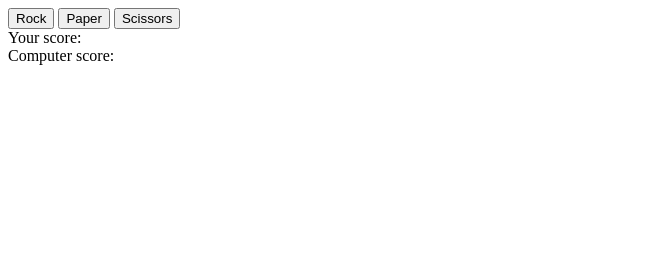
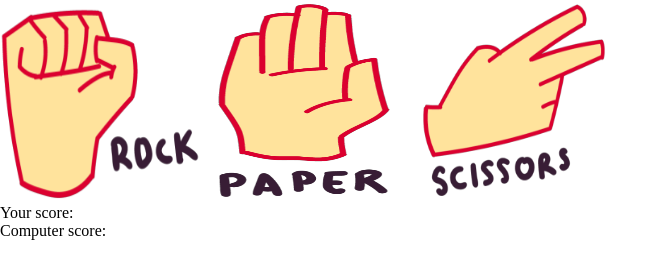
Before and after one commit to ramonferreirareis/rock-paper-scissors, a plain HTML site: page index.html in a window 1280 px wide. Shown: the whole page, without its empty margins (0-668 px from the left). Drawn offline with Linux system fonts and the light colour scheme.

Commit message:
Replace buttons for images

```diff
--- a/index.html
+++ b/index.html
@@ -5,14 +5,18 @@
     <meta name="viewport" content="width=device-width, initial-scale=1.0">
     <title>Rock Paper Scissors</title>
     <script src="main.js" defer></script>
+    <link rel="stylesheet" href="style.css">
 </head>
 <body>
-    <button id="rock">Rock</button>
-    <button id="paper">Paper</button>
-    <button id="scissors">Scissors</button>
+    <div class="hands">
+        <img id="rock" src="img/rock.PNG" alt="rock">
+        <img id="paper" src="img/paper.PNG" alt="paper">
+        <img id="scissors" src="img/scissors.PNG" alt="scissors">
+    </div>
+
     <div id="result"></div>
     <div id="humanScore">Your score: </div>
     <div id="computerScore">Computer score: </div>
 </body>
-
+<footer></footer>
 </html>
--- /dev/null
+++ b/style.css
@@ -0,0 +1,22 @@
+*,
+*:before,
+*:after {
+    box-sizing: border-box;
+  }
+
+* {
+    margin: 0;
+    padding: 0;
+    /* border:
+    2px solid lime; */
+}
+
+body {
+    display: flex;
+    flex-direction: column;
+}
+
+img {
+    width: 200px;
+    height: 200px;
+}
```
Also changed, not shown: img/paper.PNG (added), img/rock.PNG (added), img/scissors.PNG (added).
